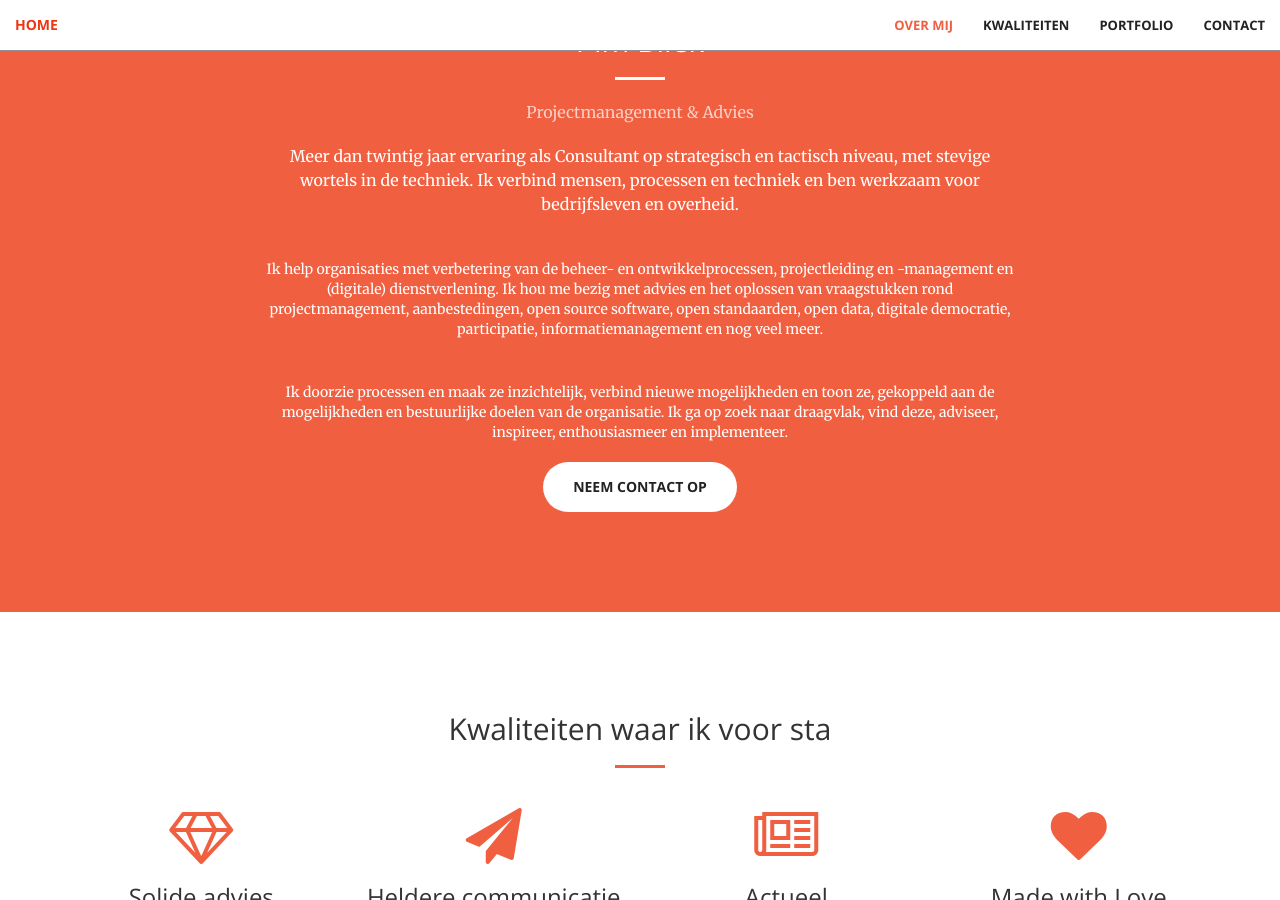
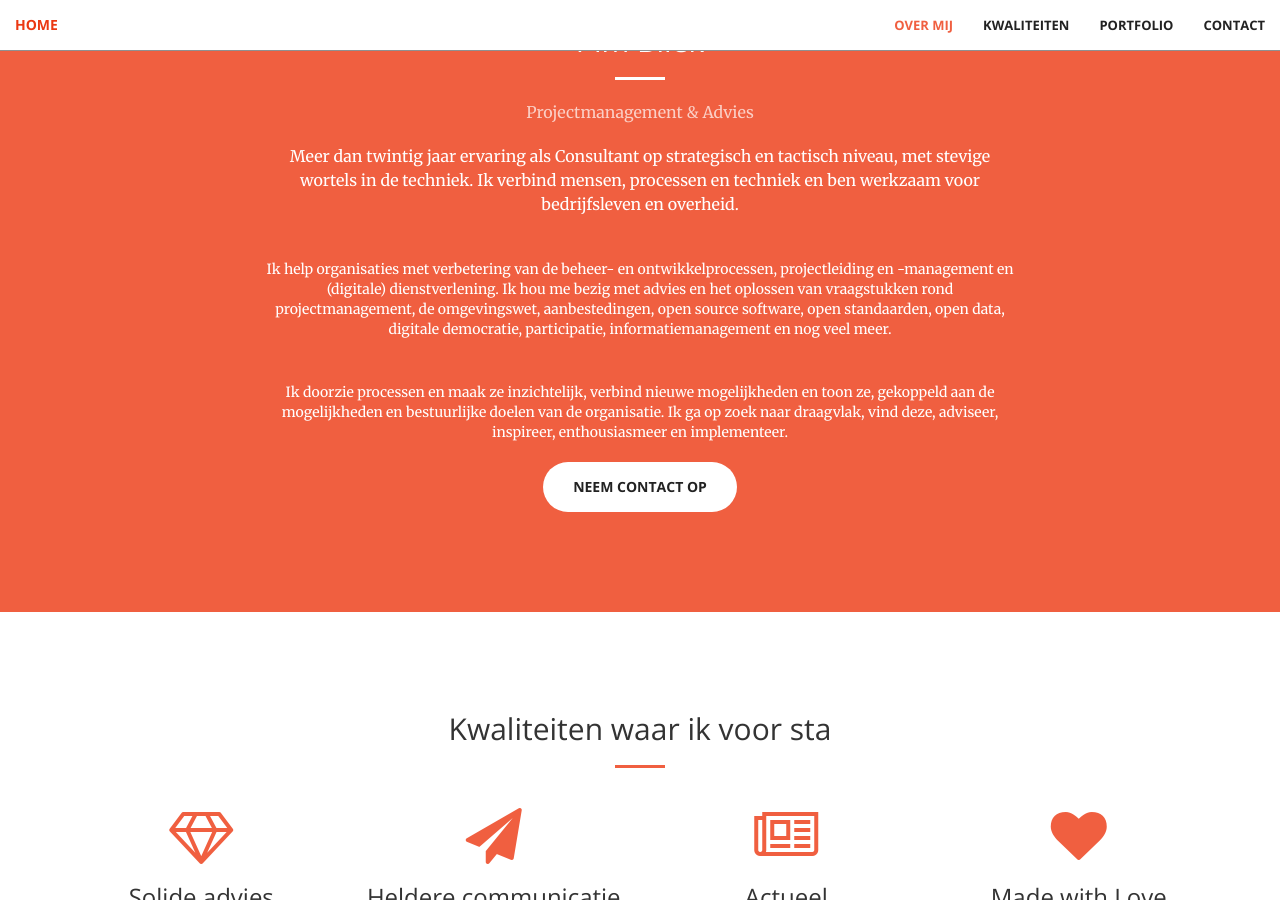
Before and after one commit to bliekp/pimbliek.nl, a Jekyll site: the page built from index.html, in a window 1280 px wide and 900 px high, scrolled down 976 px. Built offline with Jekyll 4.4.1, drawn with Linux system fonts in a browser that asks for light colours.

Commit message:
updated to newer version of Ruby / Jekyll and updates to experiences/portfolio

```diff
--- a/Gemfile
+++ b/Gemfile
@@ -27,3 +27,6 @@ end
 
 # Performance-booster for watching directories on Windows
 gem "wdm", "~> 0.1.1", :install_if => Gem.win_platform?
+
+
+gem "webrick", "~> 1.7"
--- a/_includes/call-to-action.html
+++ b/_includes/call-to-action.html
@@ -6,7 +6,7 @@
                 <hr class="light">
                 <p class="text-faded">Projectmanagement & Advies</p>
 		<p class=text">Meer dan twintig jaar ervaring als Consultant op strategisch en tactisch niveau, met stevige wortels in de techniek. Ik verbind mensen, processen en techniek en ben werkzaam voor bedrijfsleven en overheid.<hr>
-Ik help organisaties met verbetering van de beheer- en ontwikkelprocessen, projectleiding en -management en (digitale) dienstverlening. Ik hou me bezig met advies en het oplossen van vraagstukken rond projectmanagement, aanbestedingen, open source software, open standaarden, open data, digitale democratie, participatie, informatiemanagement en nog veel meer.<hr>
+Ik help organisaties met verbetering van de beheer- en ontwikkelprocessen, projectleiding en -management en (digitale) dienstverlening. Ik hou me bezig met advies en het oplossen van vraagstukken rond projectmanagement, de omgevingswet, aanbestedingen, open source software, open standaarden, open data, digitale democratie, participatie, informatiemanagement en nog veel meer.<hr>
 Ik doorzie processen en maak ze inzichtelijk, verbind nieuwe mogelijkheden en toon ze, gekoppeld aan de mogelijkheden en bestuurlijke doelen van de organisatie. Ik ga op zoek naar draagvlak, vind deze, adviseer, inspireer, enthousiasmeer en implementeer.</p>
                 <a href="#contact" class="btn btn-default btn-xl">Neem contact op</a>
             </div>
--- a/_includes/portfolio.html
+++ b/_includes/portfolio.html
@@ -48,14 +48,14 @@
             </div>
             <div class="col-lg-4 col-sm-6">
                 <a href="#contact" class="portfolio-box">
-                    <img src="img/portfolio/ing.png" class="img-responsive" alt="">
+                    <img src="img/portfolio/cap.png" class="img-responsive" alt="">
                     <div class="portfolio-box-caption">
                         <div class="portfolio-box-caption-content">
                             <div class="project-category text-faded">
-                                DevOps & Projectmanagement
+                                Programmamanagement
                             </div>
                             <div class="project-name">
-                                Know Your Customer development - ING Bank N.V.
+                                Programma invoering Omgevingswet
                             </div>
                         </div>
                     </div>
@@ -63,14 +63,14 @@
             </div>
             <div class="col-lg-4 col-sm-6">
                 <a href="#contact" class="portfolio-box">
-                    <img src="img/portfolio/bonusan.png" class="img-responsive" alt="">
+                    <img src="img/portfolio/oeg.png" class="img-responsive" alt="">
                     <div class="portfolio-box-caption">
                         <div class="portfolio-box-caption-content">
                             <div class="project-category text-faded">
-                                Informatiemanagement a.i.
+                                Programmamanagement
                             </div>
                             <div class="project-name">
-                                Bonusan B.V.
+	                        Programma invoering Omgevingswet
                             </div>
                         </div>
                     </div>
```
Also changed, not shown: Gemfile.lock (added), img/portfolio/cap.png (added), img/portfolio/oeg.png (added), 5 other files.
